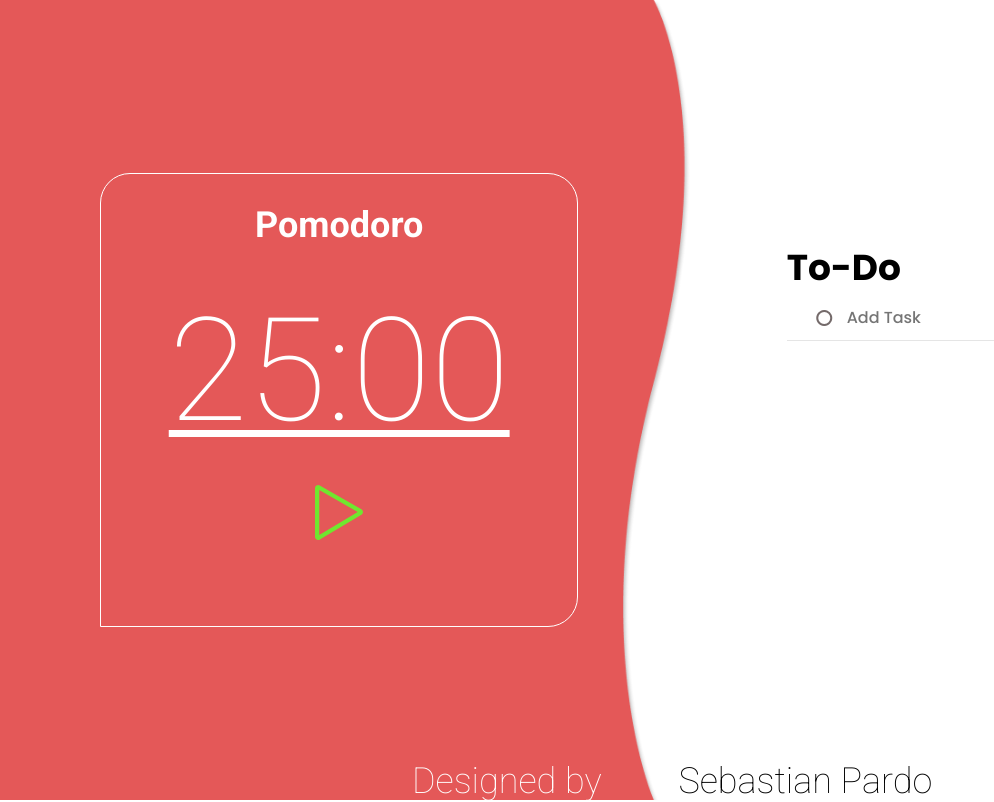
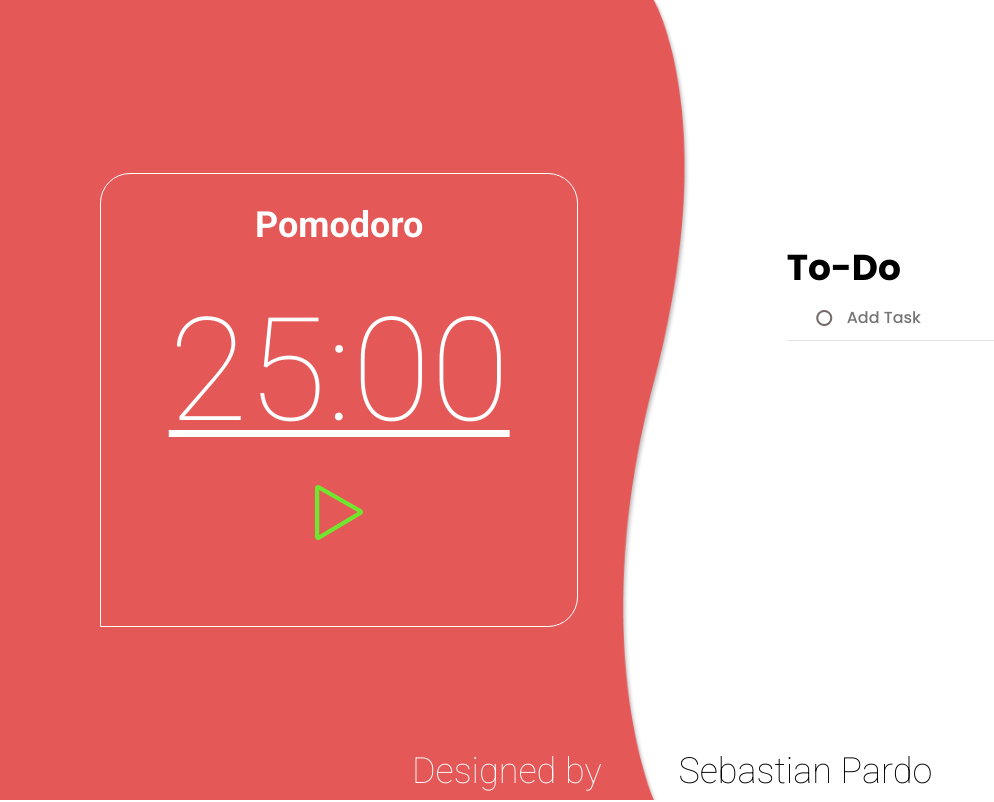
Before and after one commit to sa-pardo/tododoro, a React (Create React App) app: page / in a window 1280 px wide. Shown: the whole page, without its empty margins (0-994 px from the left). Built offline with nearby package versions, Linux system fonts and the light colour scheme.

Commit message:
change credits positioning css attribute
using botton instead of top for positioning the credits prevents the page showing a scroll bar in lower resolutions

```diff
--- a/src/index.css
+++ b/src/index.css
@@ -308,13 +308,13 @@
 
 .left-credits {
   position: absolute;
-  top: 95%;
+  bottom: 1%;
   right: 53%;
   color: #ffffff;
 }
 
 .right-credits {
   position: absolute;
-  top: 95%;
+  bottom: 1%;
   left: 53%;
 }
```
